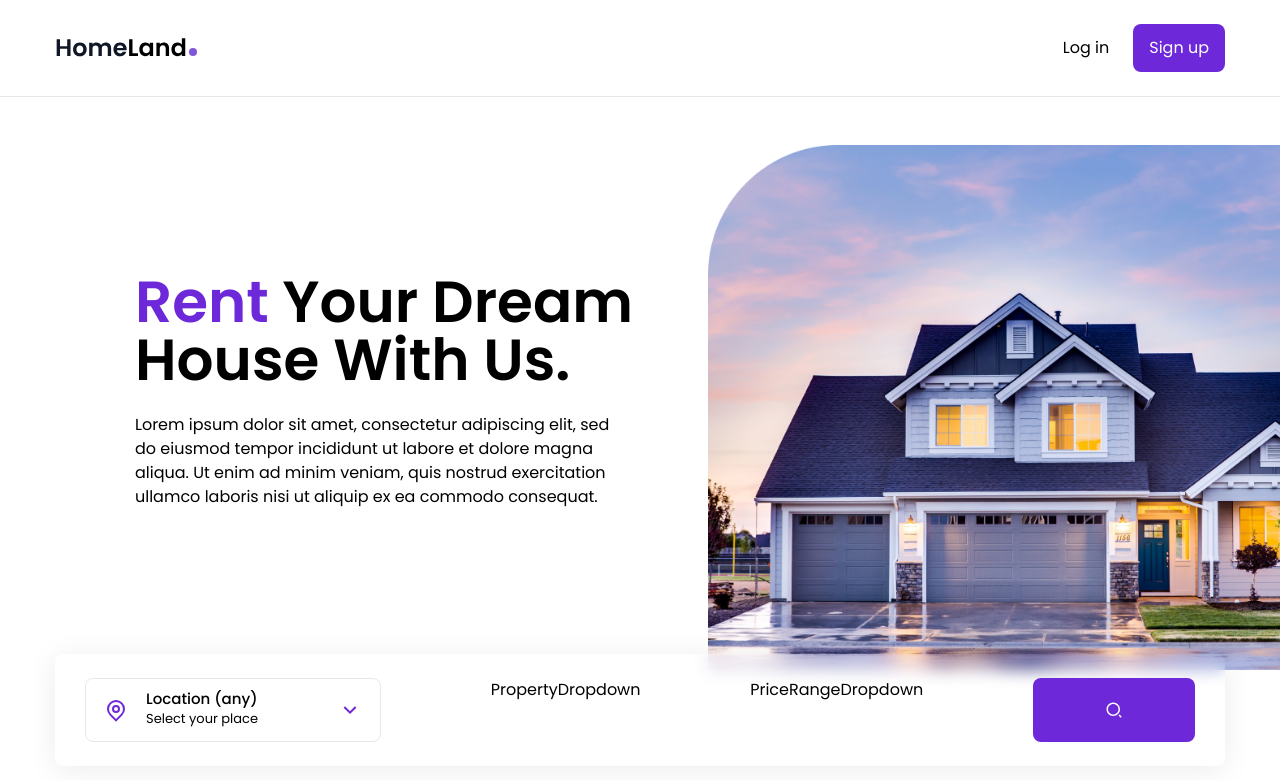
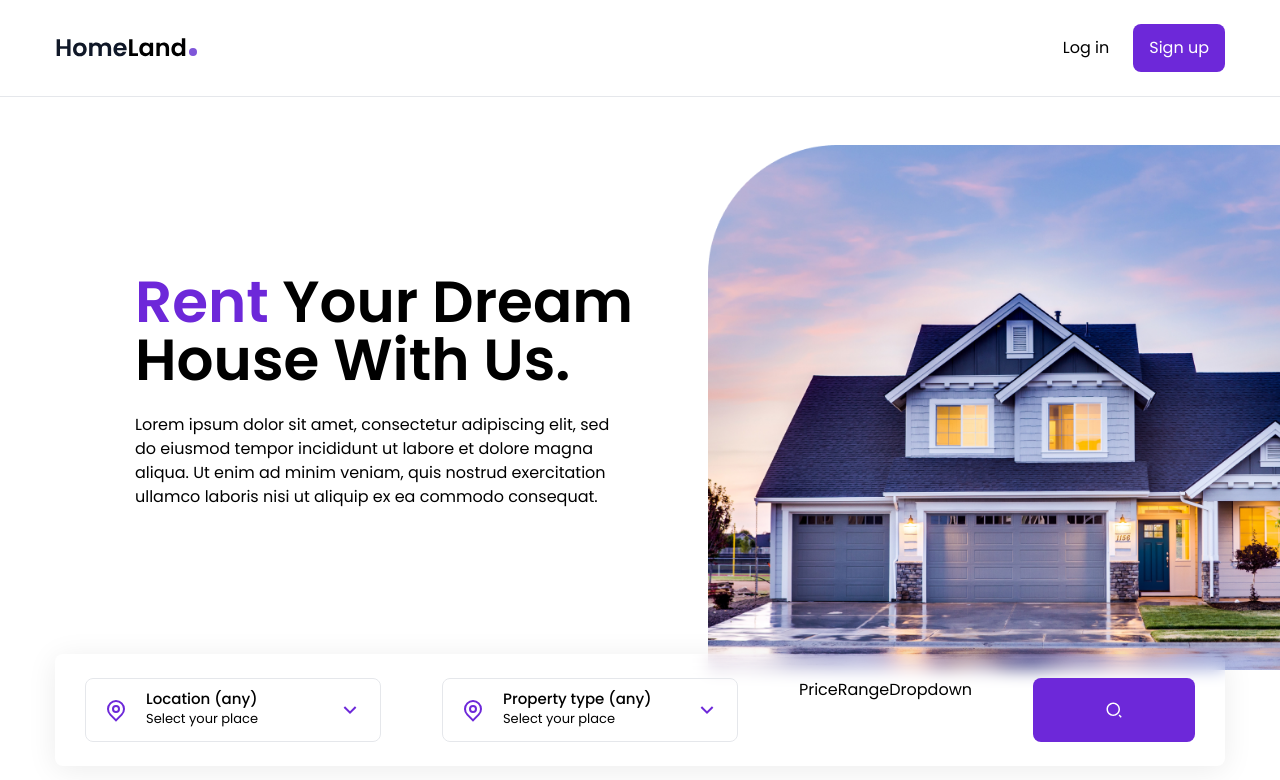
Before and after one commit to unclejames2610/Real-Estate, a React (Create React App) app: page / in a window 1280 px wide. Shown: the top 780 px of the page. Built offline with nearby package versions, Linux system fonts and the light colour scheme.

Commit message:
p dropdown

```diff
--- a/src/components/PropertyDropdown.js
+++ b/src/components/PropertyDropdown.js
@@ -1,7 +1,51 @@
-import React from 'react';
+import React, { useState, useEffect, useContext } from "react";
+
+import { RiMapPinLine, RiArrowDownSLine, RiArrowUpSLine } from "react-icons/ri";
+
+import { Menu } from "@headlessui/react";
+
+import { HouseContext } from "./HouseContext";
 
 const PropertyDropdown = () => {
-  return <div>PropertyDropdown</div>;
+  const { property, setProperty, properties } = useContext(HouseContext);
+
+  const [isOpen, setIsOpen] = useState(false);
+  return (
+    <Menu as="div" className="dropdown relative">
+      <Menu.Button
+        onClick={() => setIsOpen(!isOpen)}
+        className="dropdown-btn w-full text-left"
+      >
+        <RiMapPinLine className="dropdown-icon-primary" />
+        <div>
+          <div className="text-[15px] font-medium leading-tight">
+            {property}
+          </div>
+          <div className="text-[13px]">Select your place</div>
+        </div>
+        {isOpen ? (
+          <RiArrowUpSLine className="dropdown-icon-secondary" />
+        ) : (
+          <RiArrowDownSLine className="dropdown-icon-secondary" />
+        )}
+      </Menu.Button>
+
+      <Menu.Items className="dropdown-menu">
+        {properties.map((property, index) => {
+          return (
+            <Menu.Item
+              onClick={() => setProperty(property)}
+              className="cursor-pointer hover:text-violet-700 transition"
+              as="li"
+              key={index}
+            >
+              {property}
+            </Menu.Item>
+          );
+        })}
+      </Menu.Items>
+    </Menu>
+  );
 };
 
 export default PropertyDropdown;
```
